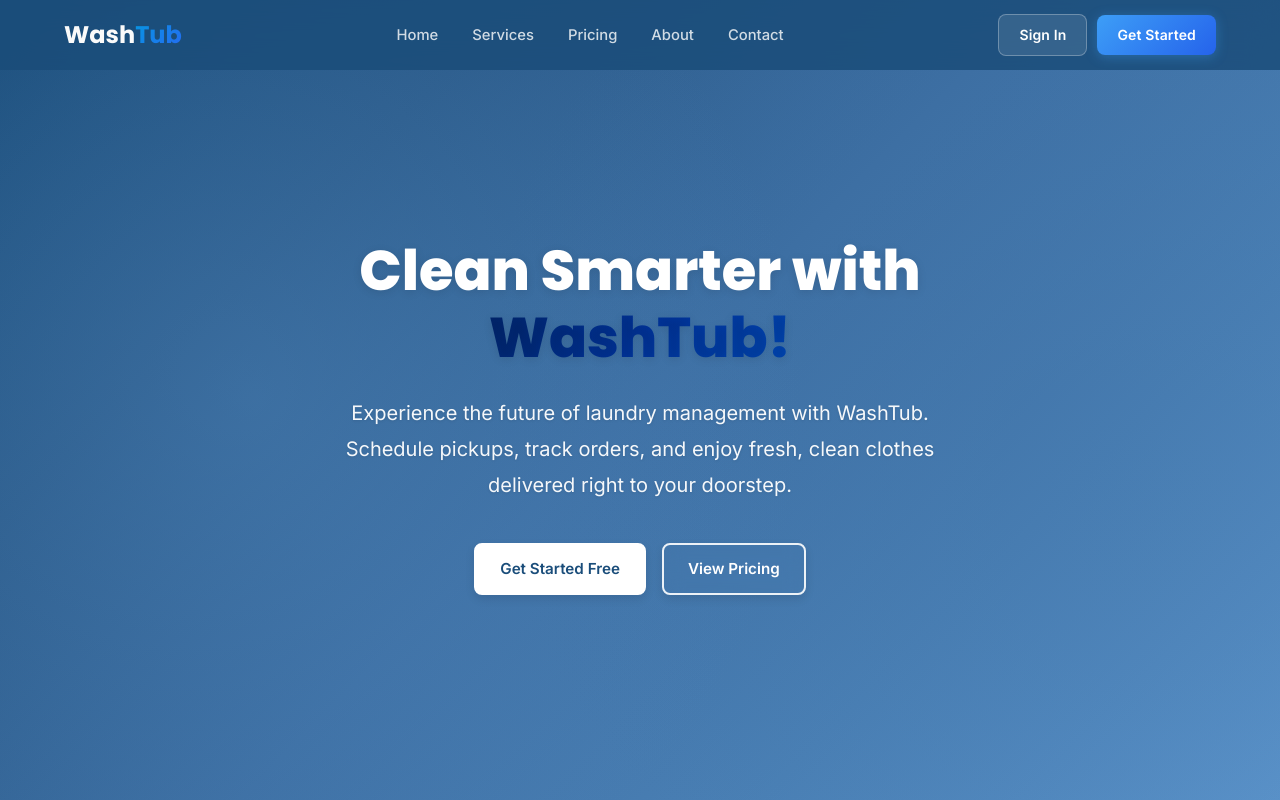
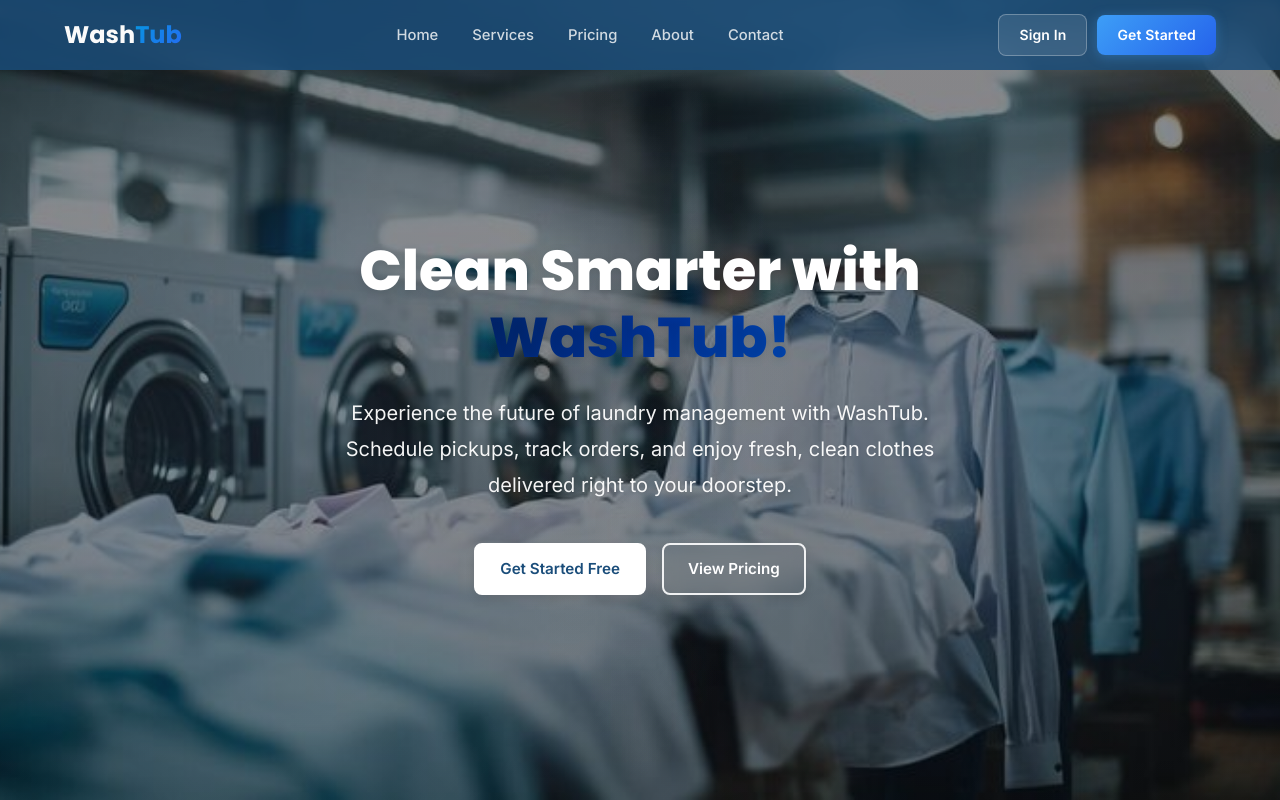
Before and after one commit to KavishaPerera/Wash-TUB, a React app in the folder frontend/: page / in a window 1280 px wide. Shown: the top 800 px of the page. Built offline with nearby package versions, Linux system fonts and the light colour scheme; no server answers; the HTML template or start-up script is replaced by a standard one.

Commit message:
change background image in home page

```diff
--- a/frontend/src/pages/Home.css
+++ b/frontend/src/pages/Home.css
@@ -40,7 +40,8 @@
 
 /* Hero Section */
 .home-hero {
-    background: linear-gradient(135deg, #1a4d7a 0%, #2b5b8a 25%, #3d6fa3 50%, #4a80b5 75%, #5a92c9 100%);
+    background: linear-gradient(rgba(0, 0, 0, 0.45), rgba(0, 0, 0, 0.45)),
+        url("../../images/home page.jpg") center center / cover no-repeat;
     padding: 8rem 2rem 6rem;
     text-align: center;
     position: relative;
@@ -58,8 +59,8 @@
     left: 0;
     right: 0;
     bottom: 0;
-    background: radial-gradient(circle at 20% 50%, rgba(90, 146, 201, 0.3) 0%, transparent 50%),
-        radial-gradient(circle at 80% 50%, rgba(61, 111, 163, 0.3) 0%, transparent 50%);
+    background: radial-gradient(circle at 20% 50%, rgba(90, 146, 201, 0.15) 0%, transparent 50%),
+        radial-gradient(circle at 80% 50%, rgba(61, 111, 163, 0.15) 0%, transparent 50%);
     pointer-events: none;
 }
 
```
